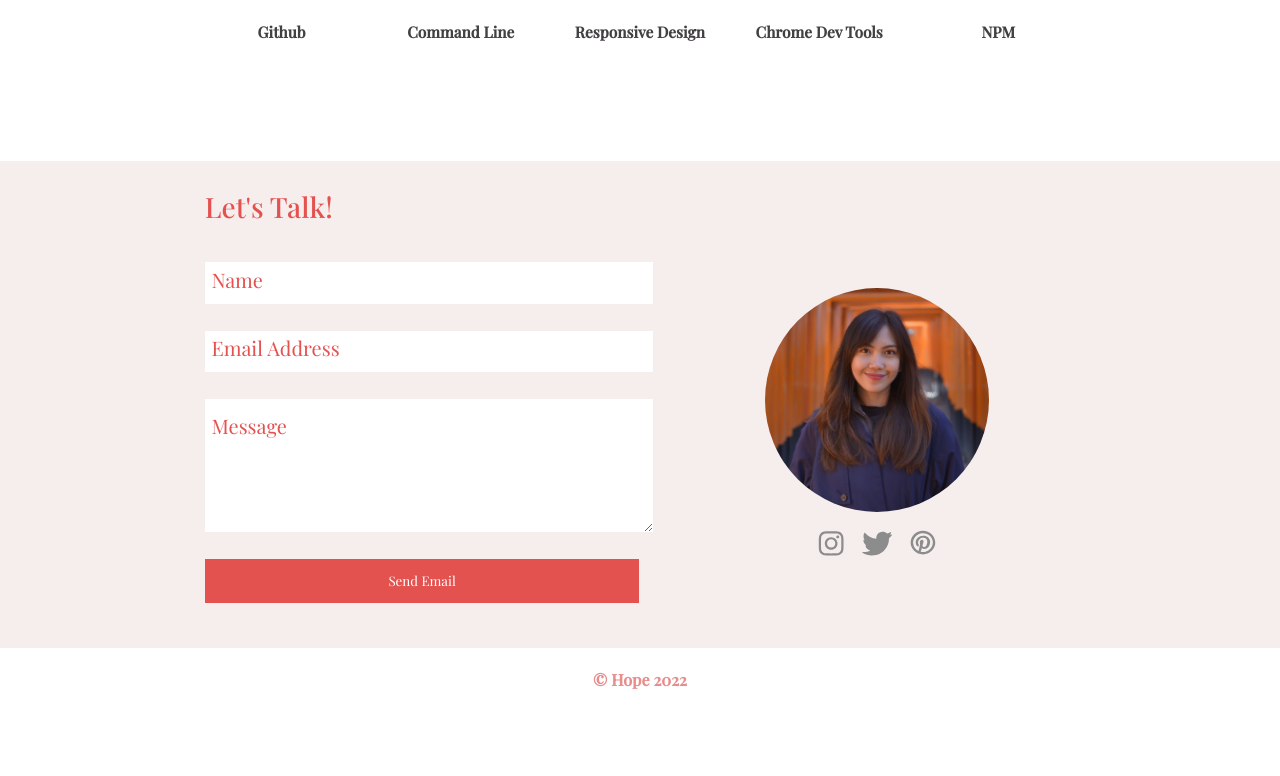
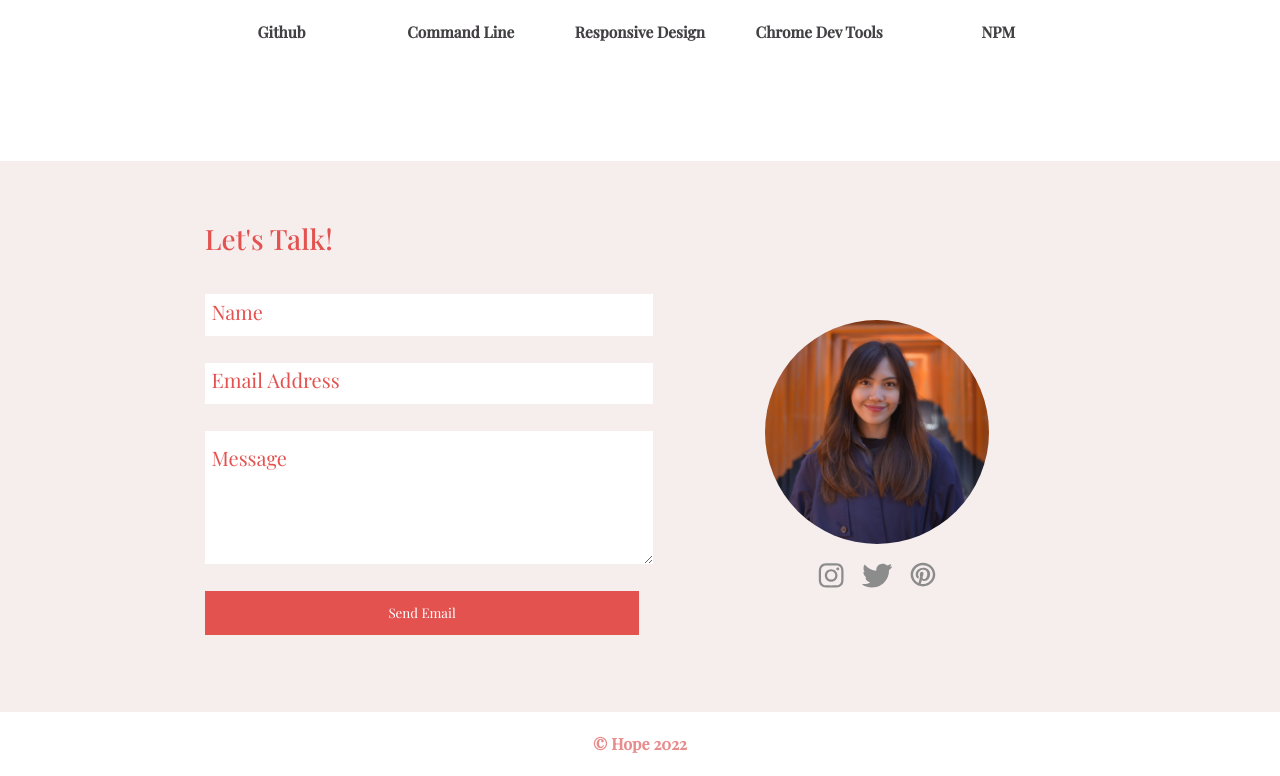
Before and after one commit to jezraelhope/Portfolio, a React (Create React App) app: page / in a window 1280 px wide. Shown: the part 2343-3119 px from the top of the page. Before the commit the page ends 3055 px from the top, so only its background shows below. Built offline with nearby package versions, Linux system fonts and the light colour scheme; a web font is replaced by a local one.

Commit message:
Fix contact positioning

```diff
--- a/src/Styles/contact.css
+++ b/src/Styles/contact.css
@@ -79,7 +79,7 @@
 
 	.contact {
 		width: 70%;
-		margin: 0 auto;
+		margin: 2em auto;
 	}
 
 	.lets-talk {
```
